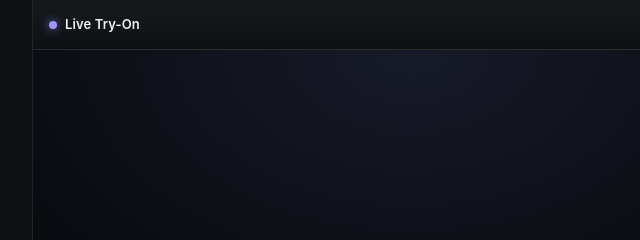
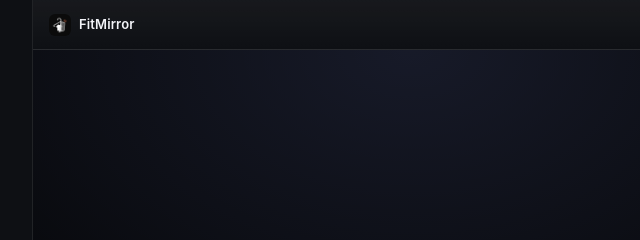
Before and after one commit to yashrajt0001/clothTryOn, a website with bundled scripts: page extension/widget.html in a window 1280 px wide. Shown: the top 240 px of the page, 228-868 px from the left. Built offline with nearby package versions, Linux system fonts and the light colour scheme.

Commit message:
feat: rebrand to FitMirror with logo and tagline
- rename extension to FitMirror (manifest, widget, README)
- add toolbar/extension icons 16/48/128
- show logo in widget header
- tagline: "Try it on before you buy."

```diff
--- a/extension/content.js
+++ b/extension/content.js
@@ -193,7 +193,7 @@
     frame = document.createElement("iframe");
     frame.src = `${WIDGET_PAGE}#id=${widgetId}`;
     frame.allow = "camera";
-    frame.title = "Live Try-On";
+    frame.title = "FitMirror";
     setFrameSize(false);
     document.documentElement.appendChild(frame);
   }
--- a/extension/widget.css
+++ b/extension/widget.css
@@ -36,6 +36,7 @@ header {
 }
 body:not(.standalone) header { cursor: grab; touch-action: none; }
 body.grabbing, body.grabbing * { cursor: grabbing !important; }
+.logo { width: 22px; height: 22px; border-radius: 6px; display: block; }
 .dot {
   width: 8px;
   height: 8px;
--- a/extension/widget.html
+++ b/extension/widget.html
@@ -3,13 +3,13 @@
 <head>
   <meta charset="utf-8" />
   <meta name="viewport" content="width=device-width, initial-scale=1" />
-  <title>Live Try-On</title>
+  <title>FitMirror</title>
   <link rel="stylesheet" href="widget.css" />
 </head>
 <body data-mode="idle">
   <header>
-    <span class="dot" aria-hidden="true"></span>
-    <strong>Live Try-On</strong>
+    <img class="logo" src="icons/icon48.png" alt="" />
+    <strong>FitMirror</strong>
     <select id="category" title="Item type (auto-detected)">
       <option value="top">Top</option>
       <option value="outerwear">Jacket</option>
```
Also changed, not shown: README.md, extension/icons/icon128.png (added), extension/icons/icon16.png (added), extension/icons/icon48.png (added), extension/icons/logo.svg (added), extension/manifest.json.
